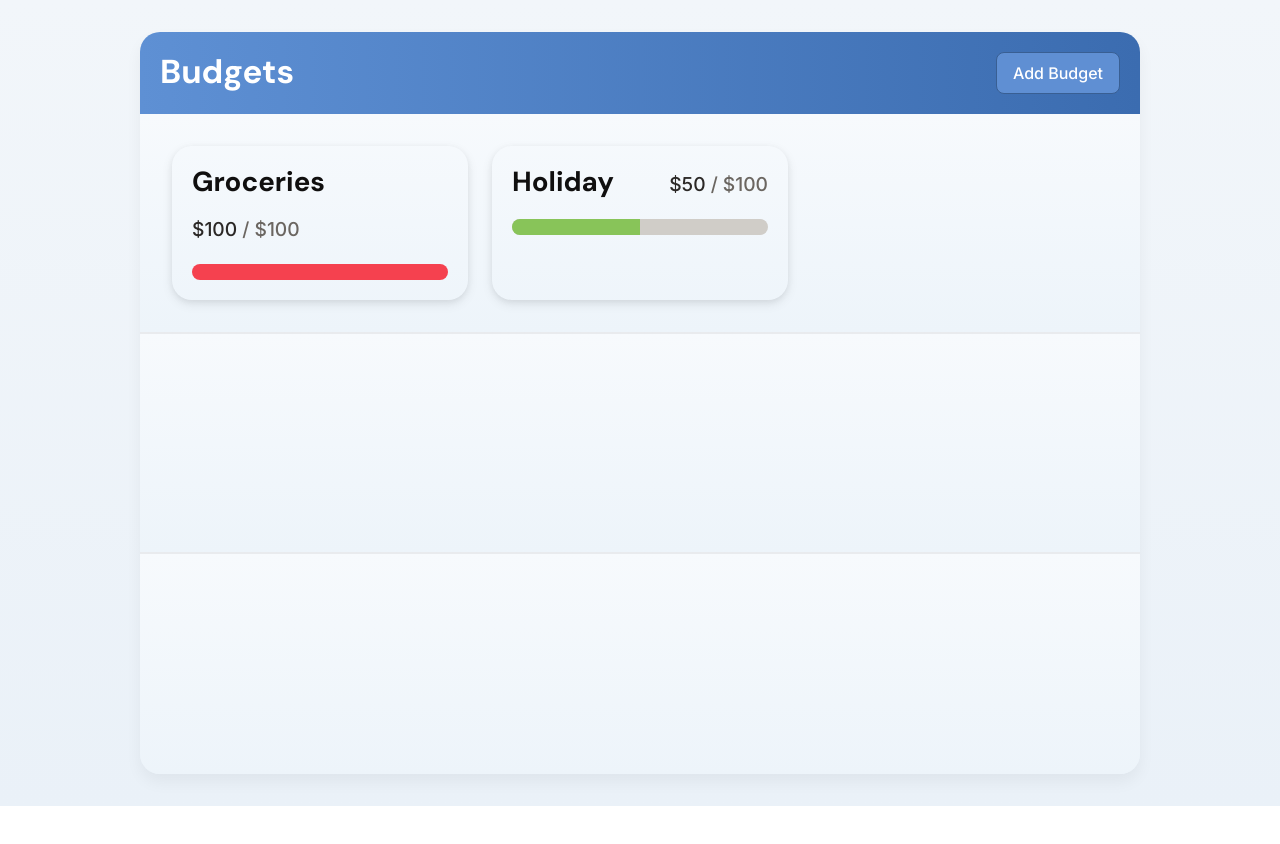
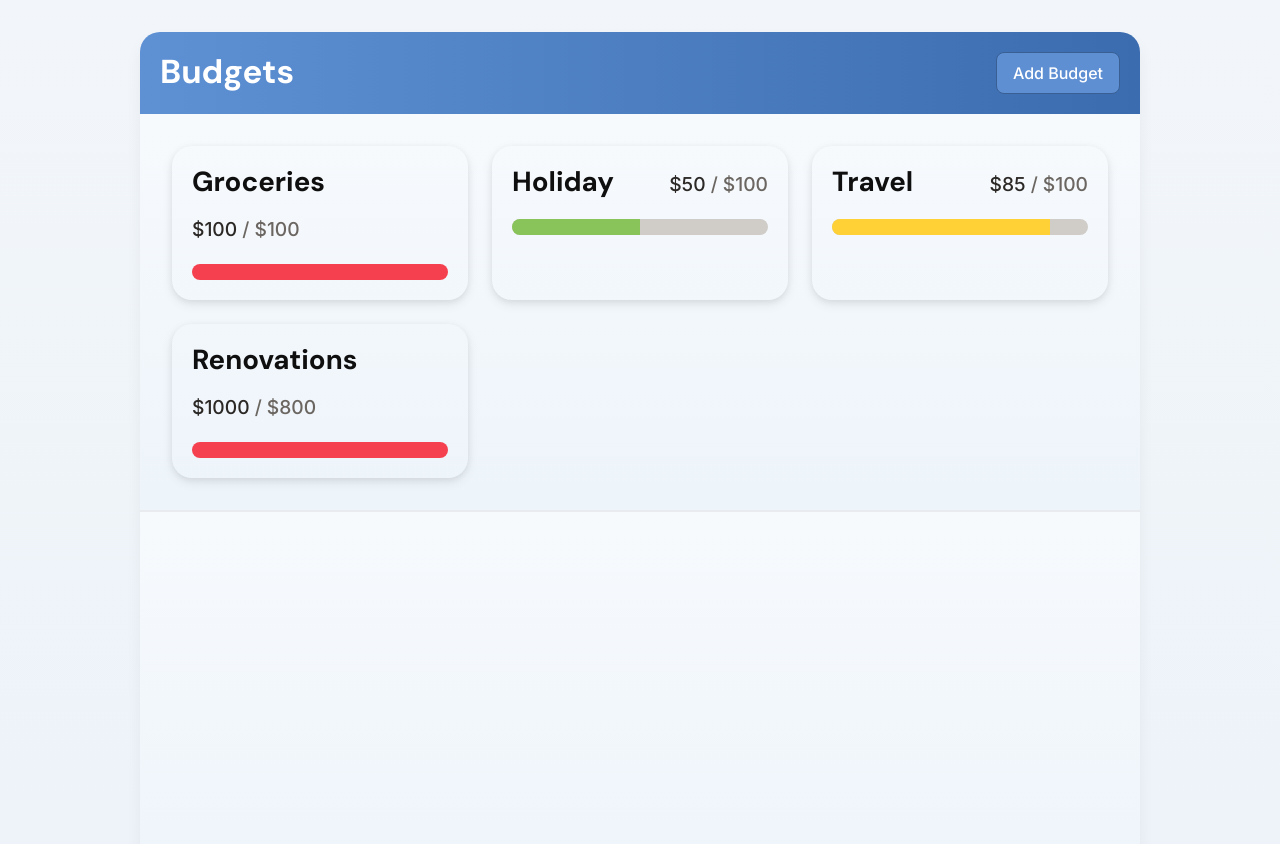
Before and after one commit to daniel-howorth/budget-app, a React (Vite) app: page / in a window 1280 px wide. Shown: the top 844 px of the page. Before the commit the page ends 806 px from the top, so only its background shows below. Built offline with nearby package versions, Linux system fonts and the light colour scheme.

Commit message:
added more budgets for visual comparison

```diff
--- a/src/components/Layout/Layout.jsx
+++ b/src/components/Layout/Layout.jsx
@@ -15,6 +15,8 @@ function Layout() {
       <section>
         <BudgetCard title="Groceries" expenditure={100} limit={100} />
         <BudgetCard title="Holiday" expenditure={50} limit={100} />
+        <BudgetCard title="Travel" expenditure={85} limit={100} />
+        <BudgetCard title="Renovations" expenditure={1000} limit={800} />
       </section>
       <section></section>
       <section></section>
--- a/src/components/ProgressBar/ProgressBar.jsx
+++ b/src/components/ProgressBar/ProgressBar.jsx
@@ -6,7 +6,6 @@ import clsx from "clsx";
 function ProgressBar({ value = 0, max = 100, className, delegated }) {
   const progress = (value / max) * 100;
 
-  // Apply color with class or inline styles
   let indicatorColor;
 
   if (progress >= 100) {
```
